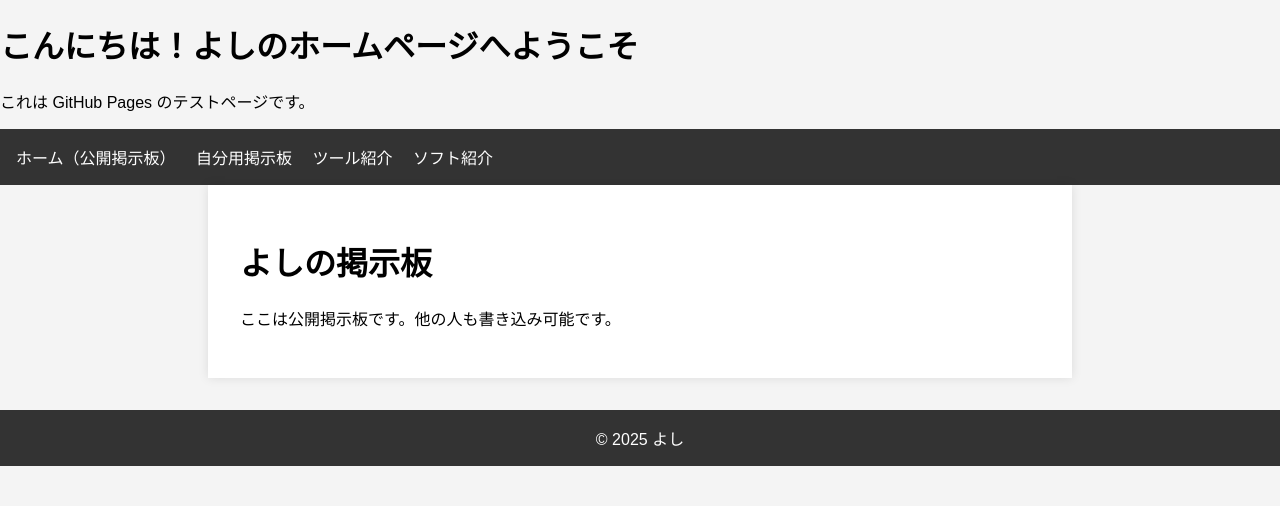
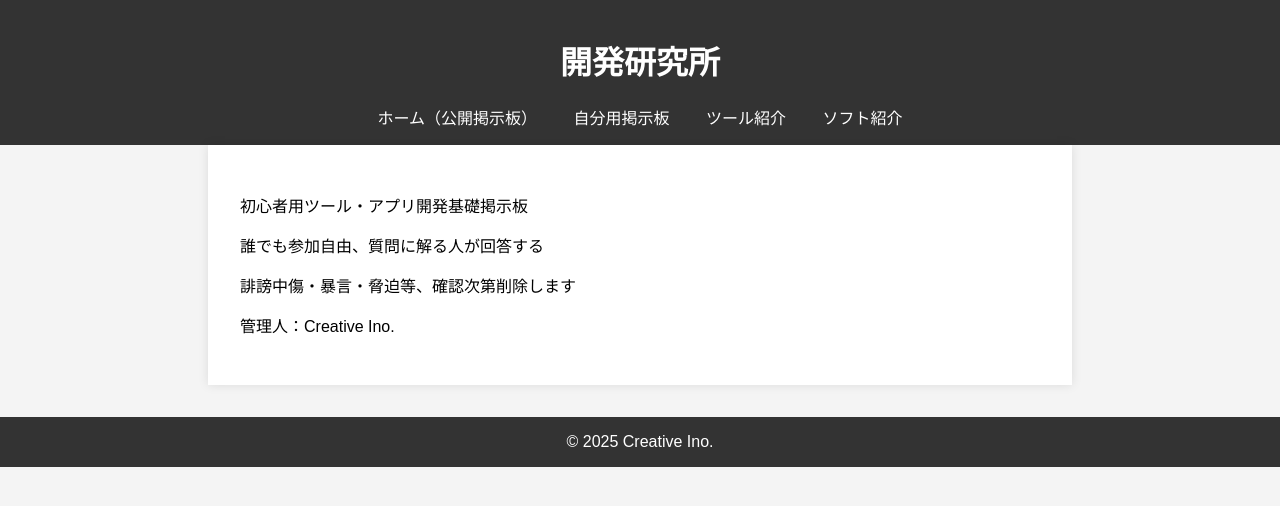
Before and after one commit to creativeino2412/-1.0, a plain HTML site: page index.html in a window 1280 px wide. Drawn offline with Linux system fonts and the light colour scheme.

Commit message:
トップページを開発研究所仕様に更新

```diff
--- a/index.html
+++ b/index.html
@@ -1,31 +1,22 @@
 <!DOCTYPE html>
-
-<html>
-  <head>
-    <meta charset="utf-8">
-    <title>よし のHP</title>
-  </head>
-  <body>
-    <h1>こんにちは！よしのホームページへようこそ</h1>
-    <p>これは GitHub Pages のテストページです。</p>
-  </body>
-
 <html lang="ja">
 <head>
   <meta charset="UTF-8">
-  <title>よしのホームページ</title>
+  <title>開発研究所</title>
   <meta name="viewport" content="width=device-width, initial-scale=1.0">
   <style>
     body { font-family: sans-serif; margin: 0; padding: 0; background: #f4f4f4; }
-    header { background: #333; color: #fff; padding: 1em; }
-    header nav a { color: #fff; margin-right: 1em; text-decoration: none; }
-    main { padding: 2em; max-width: 800px; margin: auto; background: #fff; box-shadow: 0 0 10px rgba(0,0,0,0.1); }
+    header { background: #333; color: #fff; padding: 1em; text-align: center; }
+    header nav a { color: #fff; margin: 0 1em; text-decoration: none; }
+    main { padding: 2em; max-width: 800px; margin: auto; background: #fff; box-shadow: 0 0 10px rgba(0,0,0,0.1); text-align: center; }
     footer { text-align: center; padding: 1em; background: #333; color: #fff; margin-top: 2em; }
+    .comments { margin-top: 1em; text-align: left; }
   </style>
 </head>
 <body>
 
 <header>
+  <h1>開発研究所</h1>
   <nav>
     <a href="index.html">ホーム（公開掲示板）</a>
     <a href="myboard.html">自分用掲示板</a>
@@ -35,10 +26,14 @@
 </header>
 
 <main>
-  <h1>よしの掲示板</h1>
-  <p>ここは公開掲示板です。他の人も書き込み可能です。</p>
+  <div class="comments">
+    <p>初心者用ツール・アプリ開発基礎掲示板</p>
+    <p>誰でも参加自由、質問に解る人が回答する</p>
+    <p>誹謗中傷・暴言・脅迫等、確認次第削除します</p>
+    <p>管理人：Creative Ino.</p>
+  </div>
 
-  <!-- Utterances埋め込み -->
+  <!-- 公開掲示板 Utterances -->
   <div id="utterances-container"></div>
   <script src="https://utteranc.es/client.js"
           repo="ユーザー名/リポジトリ名"
@@ -48,13 +43,11 @@
           crossorigin="anonymous"
           async>
   </script>
-
 </main>
 
 <footer>
-  &copy; 2025 よし
+  &copy; 2025 Creative Ino.
 </footer>
 
 </body>
-
 </html>
```
